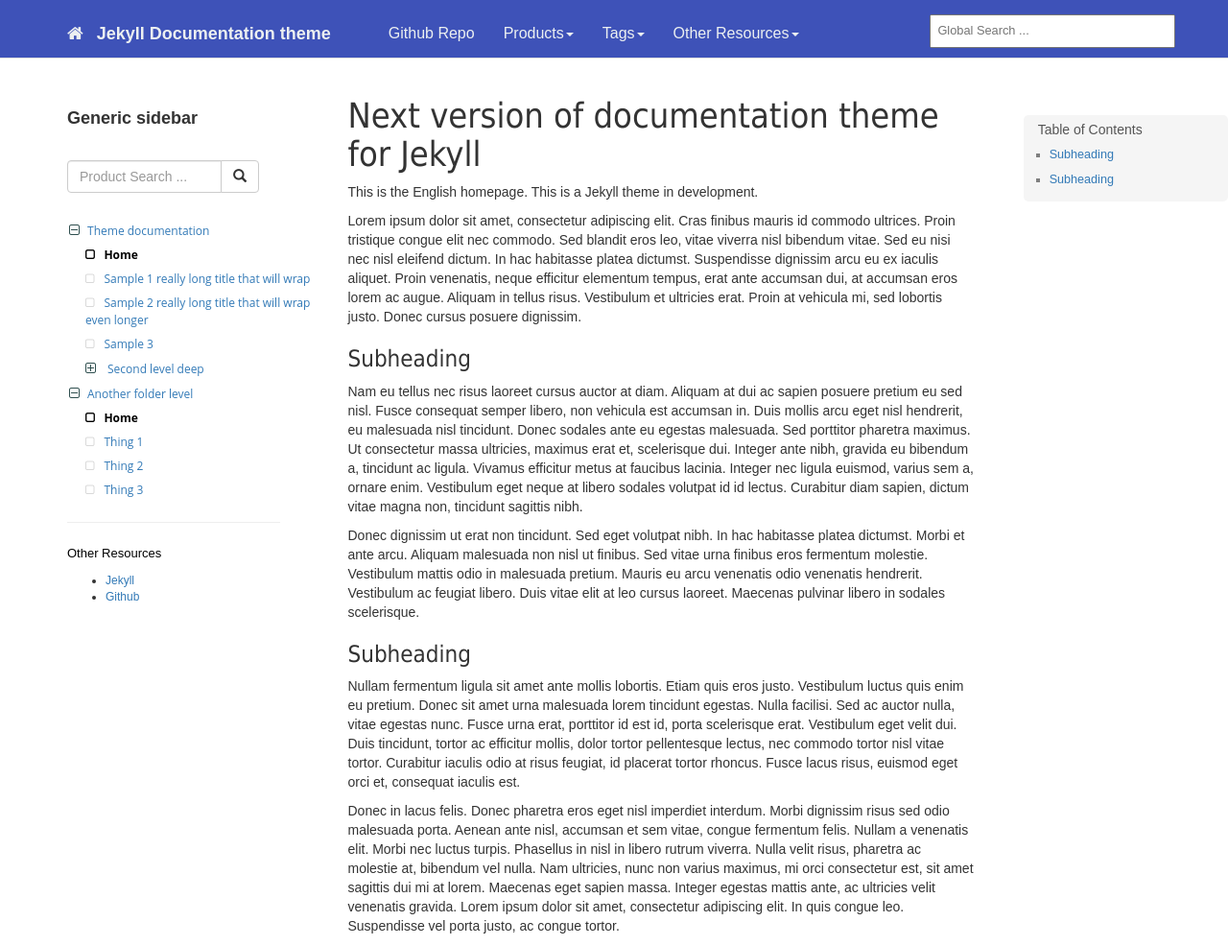
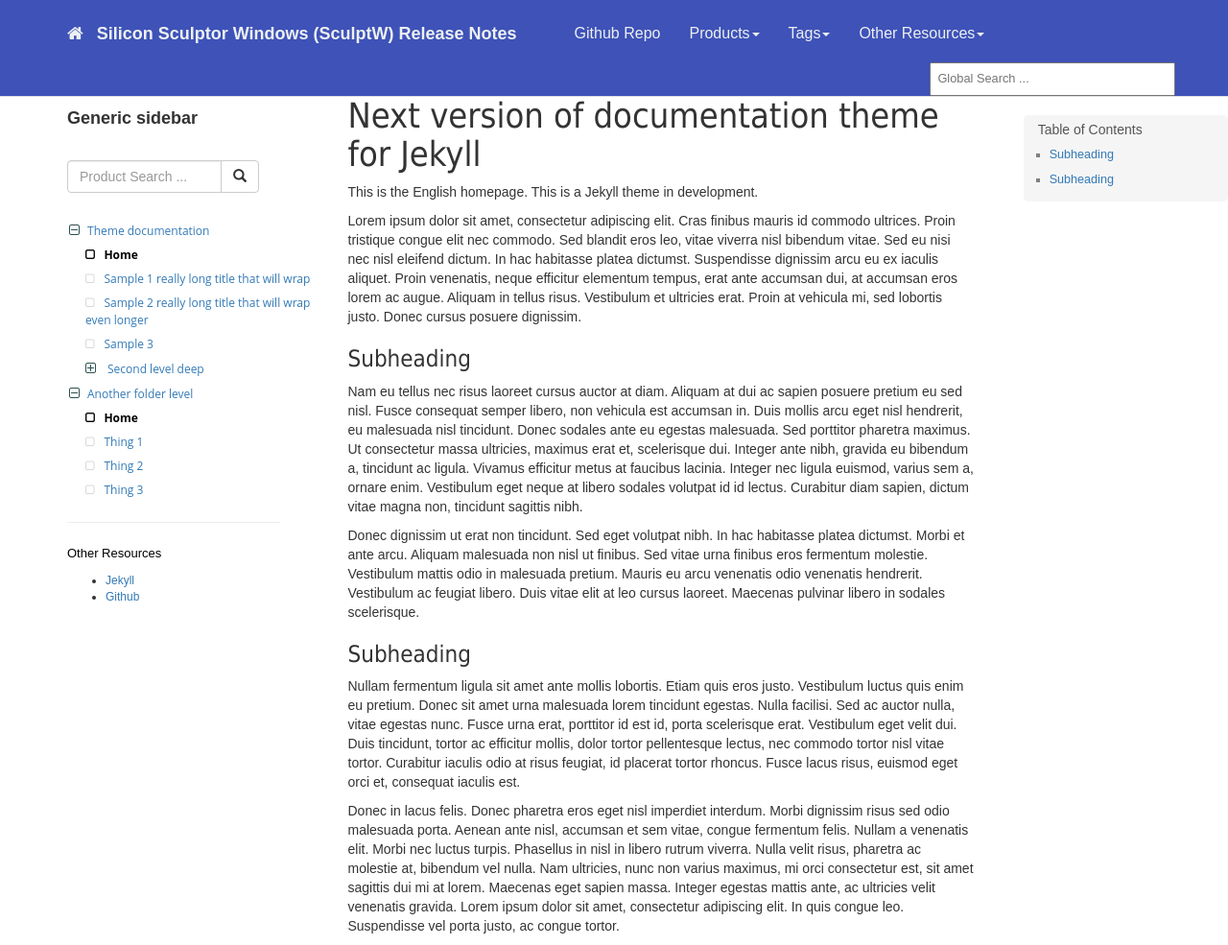
Before and after one commit to amantalwar04/testrn, a Jekyll site: the page built from _docs/index.md, in a window 1280 px wide and 985 px high. Shown: the whole window at 96% size. Built offline with Jekyll 4.4.1, drawn with Linux system fonts in a browser that asks for light colours.

Commit message:
Update _config.yml

```diff
--- a/_config.yml
+++ b/_config.yml
@@ -89,8 +89,8 @@ gems:
 
 
 uistring:
-    title: Jekyll Documentation theme # Displays as site title on top nav bar and on site metadata
-    description: Documentation theme for Jekyll websites  # Displays as site description meta
+    title: Silicon Sculptor Windows (SculptW) Release Notes # Displays as site title on top nav bar and on site metadata
+    description: This release features everything in prior general and special releases, as well as new content.   # Displays as site description meta
     search_placeholder_global: Global Search ...
     search_placeholder_product: Product Search ...
     minitoc_title: Table of Contents
```
